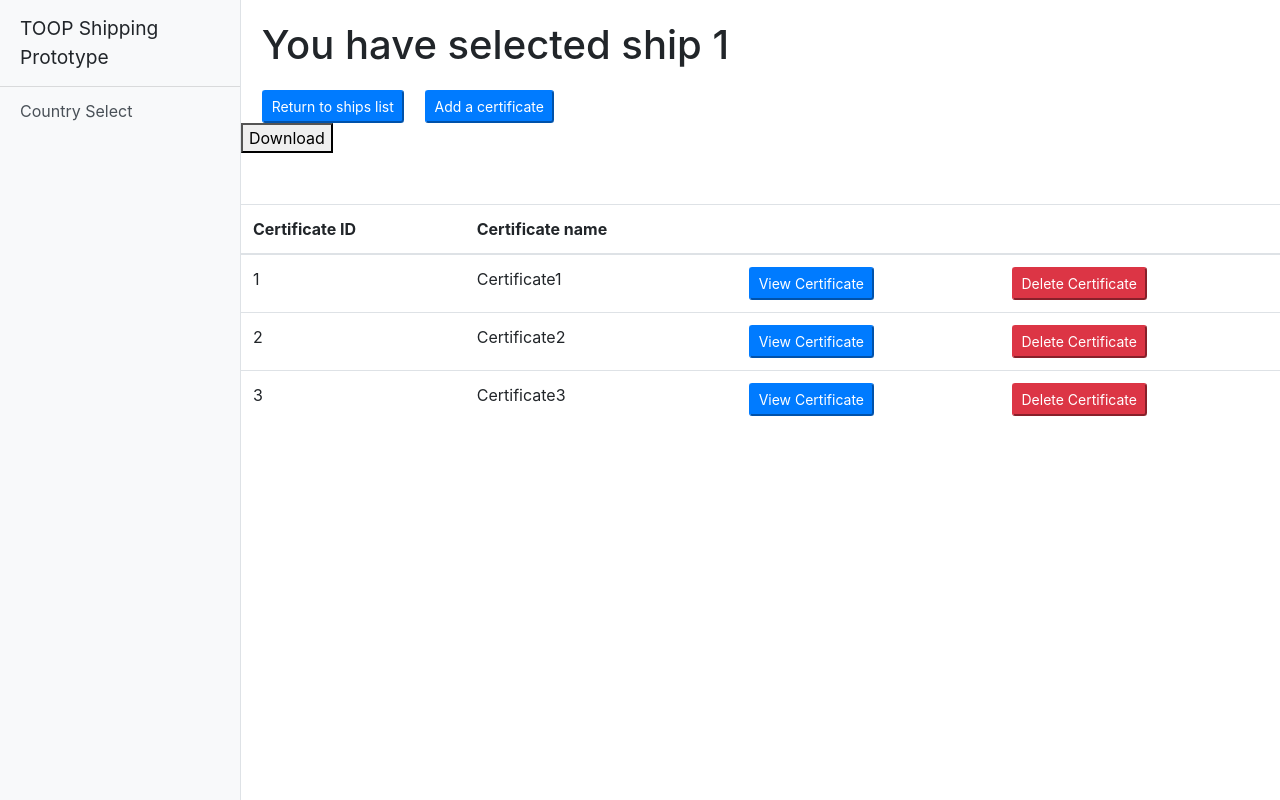
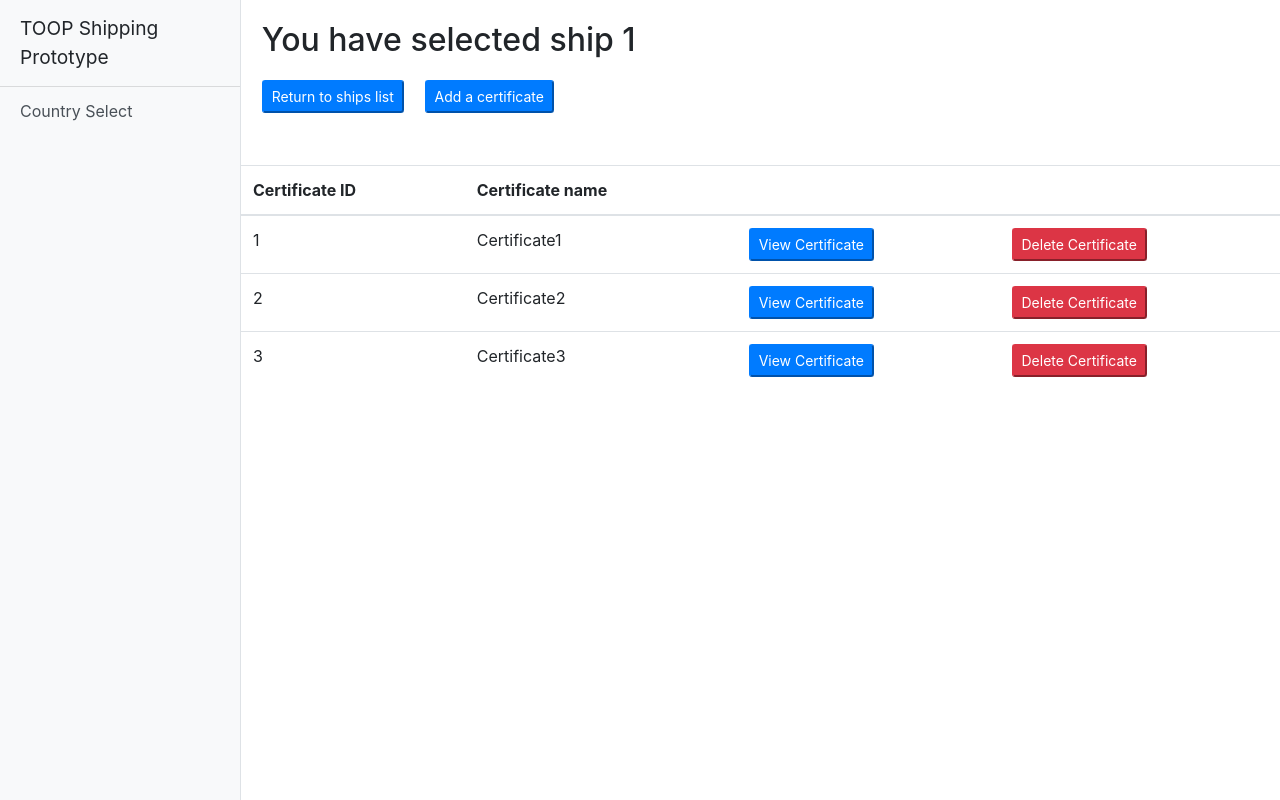
Before and after one commit to pschlieker/DLT4PI-Blockchain-in-international-shipping, an Angular app in the folder ToopShipping/: page /certificates/1/1 in a window 1280 px wide. Built offline with nearby package versions, Linux system fonts and the light colour scheme.

Commit message:
Removed unnecessary html

```diff
--- a/ToopShipping/src/app/certificates/certificates.component.html
+++ b/ToopShipping/src/app/certificates/certificates.component.html
@@ -1,4 +1,4 @@
-<h1 class="heading-margin" *ngIf="shipId !== undefined">You have selected ship {{shipId}}</h1>
+<h2 class="heading-margin" *ngIf="shipId !== undefined">You have selected ship {{shipId}}</h2>
 
 <div *ngIf="shipId !== undefined">
   <button type="button" class="btn-sm btn-primary button-margin" routerLink="/ships/{{selectedCountry}}">
@@ -9,7 +9,7 @@
     Add a certificate
   </button>
   <div class="row"></div>
-  <button (click)="downloadCertificate()">Download</button>
+  <!--<button (click)="downloadCertificate()">Download</button>-->
 
   <table class="table" style="margin-top: 5%">
     <thead>
--- a/ToopShipping/src/app/ships/ships.component.html
+++ b/ToopShipping/src/app/ships/ships.component.html
@@ -1,5 +1,5 @@
-<h1 *ngIf="selectedCountry !== undefined">You have selected {{selectedCountry}}</h1>
-<h1 class="heading-margin" *ngIf="selectedCountry === undefined">Please choose a country first!</h1>
+<h2 class="heading-margin" *ngIf="selectedCountry !== undefined">You have selected {{selectedCountry}}</h2>
+<h2 class="heading-margin" *ngIf="selectedCountry === undefined">Please choose a country first!</h2>
 
 <div *ngIf="selectedCountry !== undefined">
 <!-- Button trigger modal -->
@@ -11,7 +11,7 @@
     Search ships
   </button>
 
-  <button (click)="testFunc()"> Testing api </button>
+  <!--<button (click)="testFunc()"> Testing api </button>-->
   <div class="row"></div>
   <!--Ship list table -->
   <table class="table table-class">
```
Also changed, not shown: 1 other file (tests, documents, lock files or other folders).
